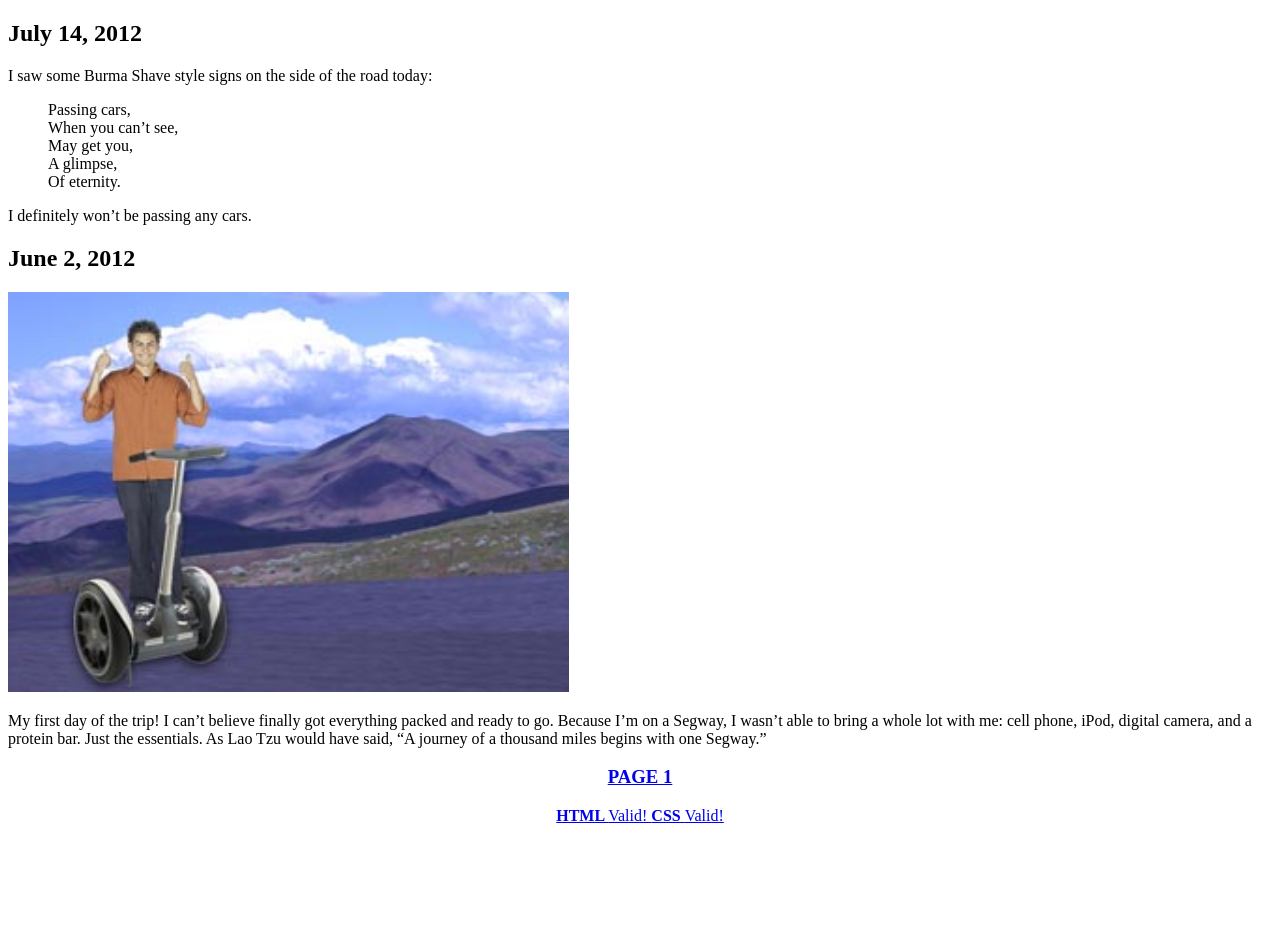
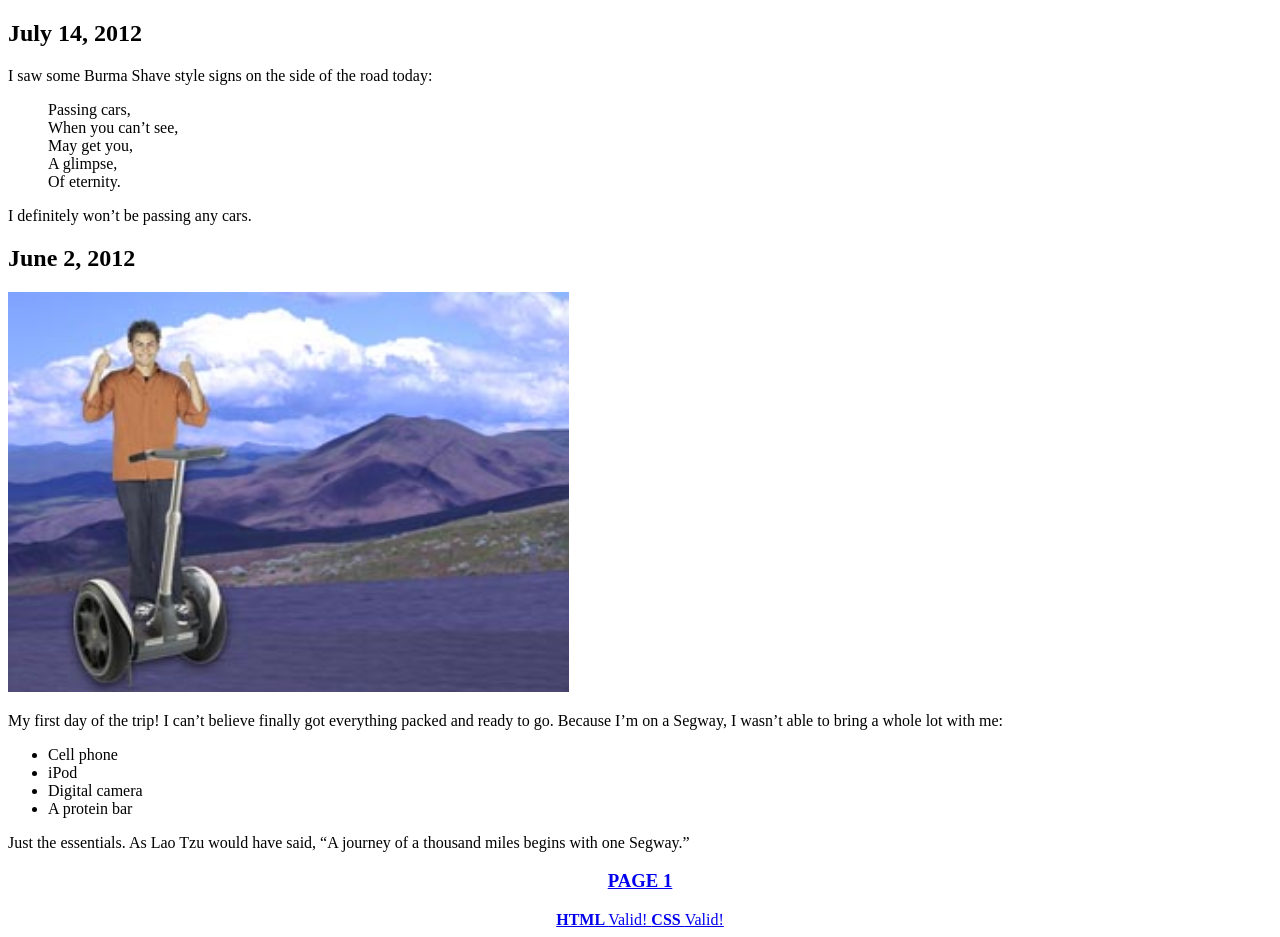
Before and after one commit to 1030365/Website, a plain HTML site: page HeadFirst/chap3/tony2.html in a window 1280 px wide. Before the commit the page ends 833 px from the top, so only its background shows below. Drawn offline with Linux system fonts and the light colour scheme.

Commit message:
Add unordered list to june 2 in tony2.html

```diff
--- a/HeadFirst/chap3/tony2.html
+++ b/HeadFirst/chap3/tony2.html
@@ -10,7 +10,14 @@
                 <p>I saw some Burma Shave style signs on the side of the road today: <blockquote>Passing cars,<br>When you can’t see,<br>May get you,<br>A glimpse,<br>Of eternity.</blockquote>I definitely won’t be passing any cars.</p>
                 <h2>June 2, 2012</h2>
                 <img src="images/segway1.jpg" alt="segway1" height="400">
-                <p>My first day of the trip! I can’t believe finally got everything packed and ready to go. Because I’m on a Segway, I wasn’t able to bring a whole lot with me: cell phone, iPod, digital camera, and a protein bar. Just the essentials. As Lao Tzu would have said, “A journey of a thousand miles begins with one Segway.”</p>
+                <p>My first day of the trip! I can’t believe finally got everything packed and ready to go. Because I’m on a Segway, I wasn’t able to bring a whole lot with me: </p>
+                <ul>
+                    <li>Cell phone</li>
+                    <li>iPod</li>
+                    <li>Digital camera</li>
+                    <li>A protein bar</li>
+                </ul>
+                <p>Just the essentials. As Lao Tzu would have said, “A journey of a thousand miles begins with one Segway.”</p>
 		<footer style="text-align: center;">
                     <h3><a href="tony1.html">PAGE 1</a></h3>
                         <a href="http://validator.w3.org/check?uri=https://1030365.github.io/website/HeadFirst/chap3/tony2.html">
```
